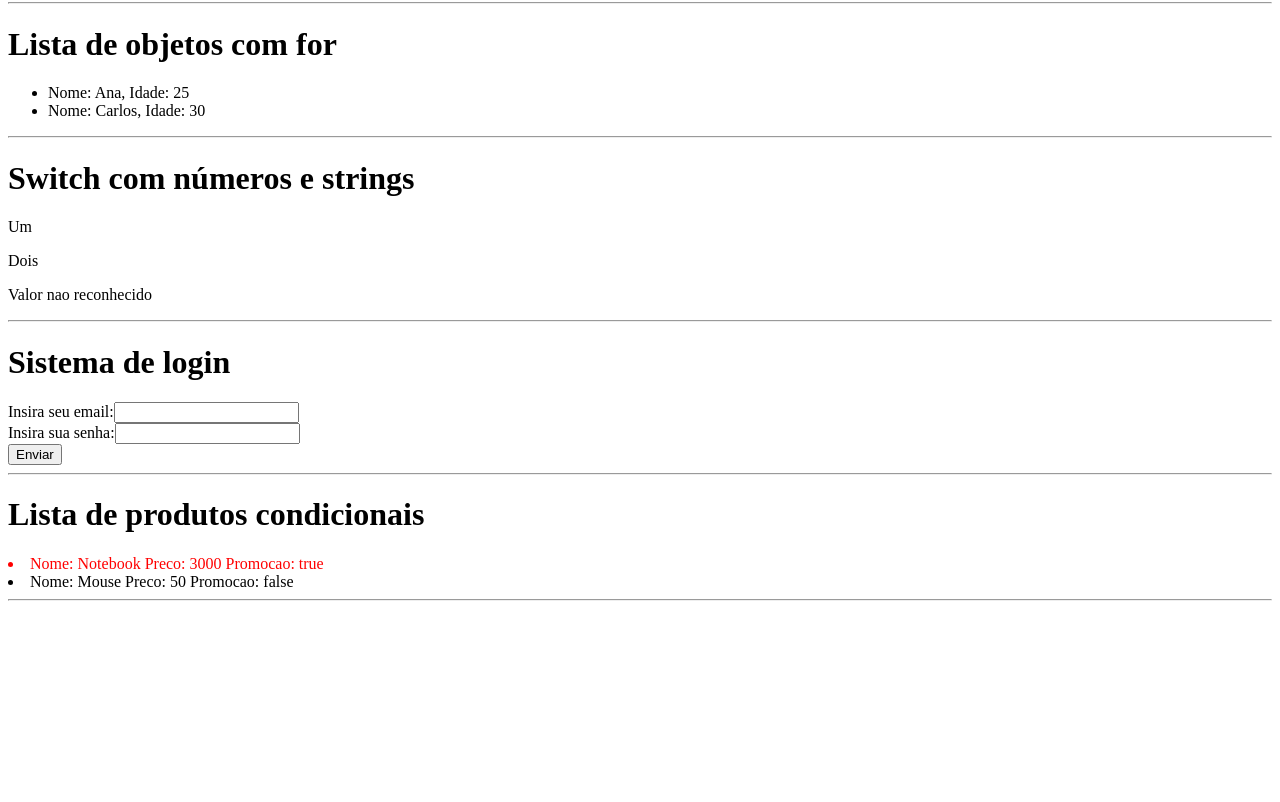
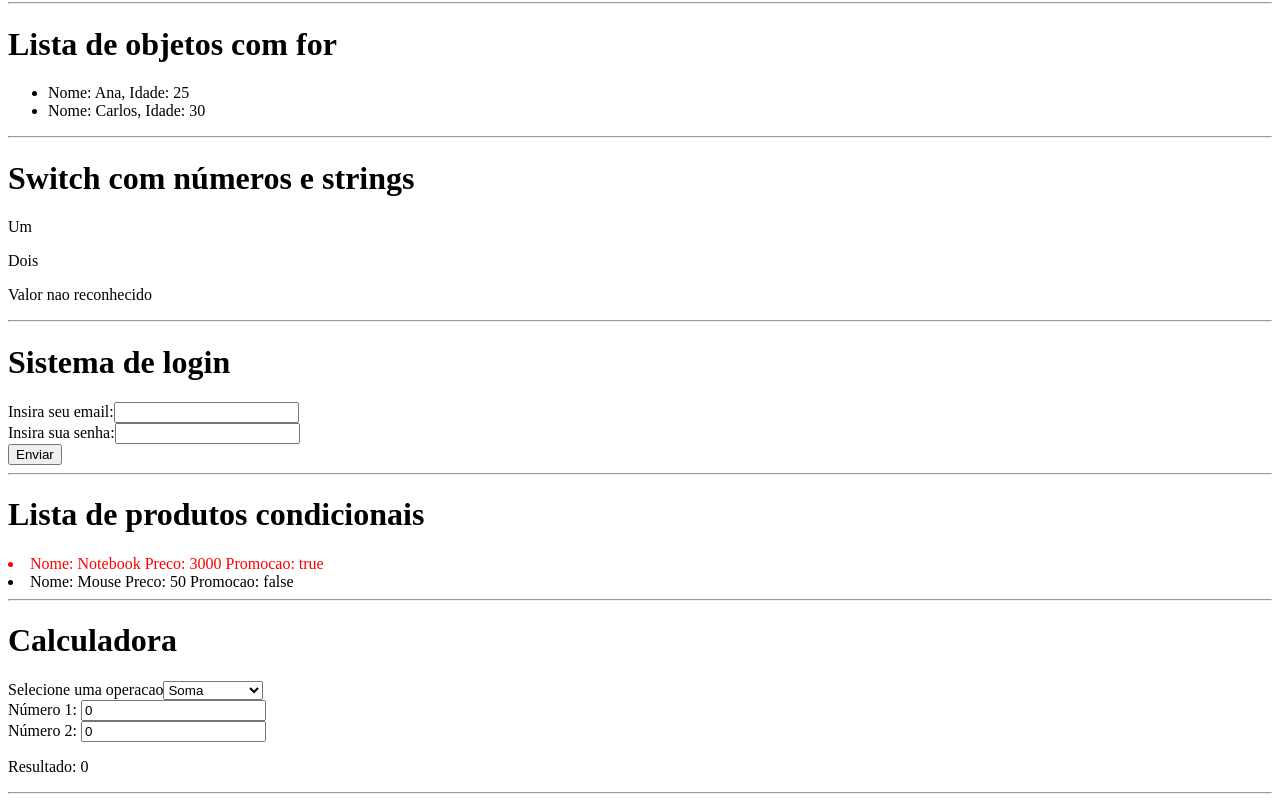
Before and after one commit to AmandaCornelsen/CP2_AT1-MWE, an Angular app: page / in a window 1280 px wide. Shown: the part 765-1567 px from the top of the page. Before the commit the page ends 1374 px from the top, so only its background shows below. Built offline with nearby package versions, Linux system fonts and the light colour scheme.

Commit message:
exercício 10 - Calculadora

```diff
--- a/src/app/app.component.html
+++ b/src/app/app.component.html
@@ -16,4 +16,6 @@
 <hr>
 <app-exercicio9/>
 <hr>
+<app-exercicio10/>
+<hr>
 <router-outlet />
--- a/src/app/app.component.ts
+++ b/src/app/app.component.ts
@@ -9,11 +9,12 @@ import { Exercicio6Component } from './components/exercicio6/exercicio6.componen
 import { Exercicio7Component } from './components/exercicio7/exercicio7.component';
 import { Exercicio8Component } from './components/exercicio8/exercicio8.component';
 import { Exercicio9Component } from './components/exercicio9/exercicio9.component';
+import { Exercicio10Component } from './components/exercicio10/exercicio10.component';
 
 @Component({
   selector: 'app-root',
   standalone: true,
-  imports: [RouterOutlet, Exercicio1Component, Exercicio2Component, Exercicio3Component, Exercicio4Component, Exercicio5Component, Exercicio6Component, Exercicio7Component, Exercicio8Component, Exercicio9Component],
+  imports: [RouterOutlet, Exercicio1Component, Exercicio2Component, Exercicio3Component, Exercicio4Component, Exercicio5Component, Exercicio6Component, Exercicio7Component, Exercicio8Component, Exercicio9Component, Exercicio10Component],
   templateUrl: './app.component.html',
   styleUrl: './app.component.css'
 })
--- /dev/null
+++ b/src/app/components/exercicio10/exercicio10.component.html
@@ -0,0 +1,41 @@
+<h1>Calculadora</h1>
+
+ <div>
+   <label for="selector">Selecione uma operacao</label>
+   <select id="selector" (change)="trocarOperacao($event)">
+     <option value="soma">Soma</option>
+     <option value="subtracao">Subtração</option>
+     <option value="multiplicacao">Multiplicação</option>
+     <option value="divisao">Divisão</option>
+   </select>
+
+   <div>
+     Número 1: <input type="number" [(ngModel)]="valor1" name="valor1">
+   </div>
+
+   <div>
+     Número 2: <input type="number" [(ngModel)]="valor2" name="valor2">
+   </div>
+
+
+   <div class="resultado">
+     @switch (operacao) {
+       @case ('soma') {
+         <p>Resultado: {{ valor1 + valor2 }}</p>
+       }
+       @case ('subtracao') {
+         <p>Resultado: {{ valor1 - valor2 }}</p>
+       }
+       @case ('multiplicacao') {
+         <p>Resultado: {{ valor1 * valor2 }}</p>
+       }
+       @case ('divisao') {
+         @if (valor2 === 0) {
+           <p class="erro">Erro: divisão por zero</p>
+         } @else {
+           <p>Resultado: {{ valor1 / valor2 }}</p>
+         }
+       }
+     }
+   </div>
+ </div>
--- /dev/null
+++ b/src/app/components/exercicio10/exercicio10.component.ts
@@ -0,0 +1,24 @@
+import { Component } from '@angular/core';
+ import { FormsModule } from '@angular/forms';
+ import { CommonModule } from '@angular/common';
+
+@Component({
+  selector: 'app-exercicio10',
+  standalone: true,
+  imports: [FormsModule, CommonModule],
+  templateUrl: './exercicio10.component.html',
+  styleUrls: ['./exercicio10.component.css']
+})
+export class Exercicio10Component {
+  operacao: string = "soma";
+  valor1: number = 0;
+  valor2: number = 0;
+
+  trocarOperacao(event: Event): void {
+    const elemento = event.target as HTMLSelectElement;
+    this.operacao = elemento.value;
+  }
+
+  calcular(): void {
+  }
+}
```
Also changed, not shown: src/app/components/exercicio10/exercicio10.component.css (added).
